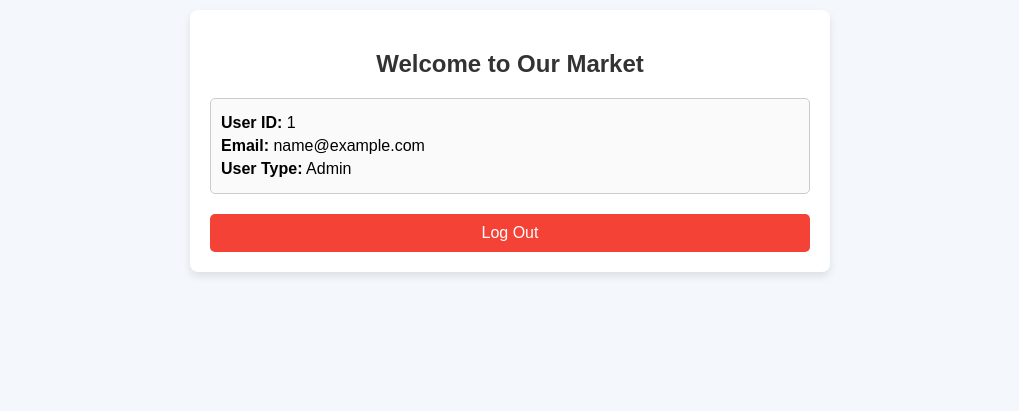
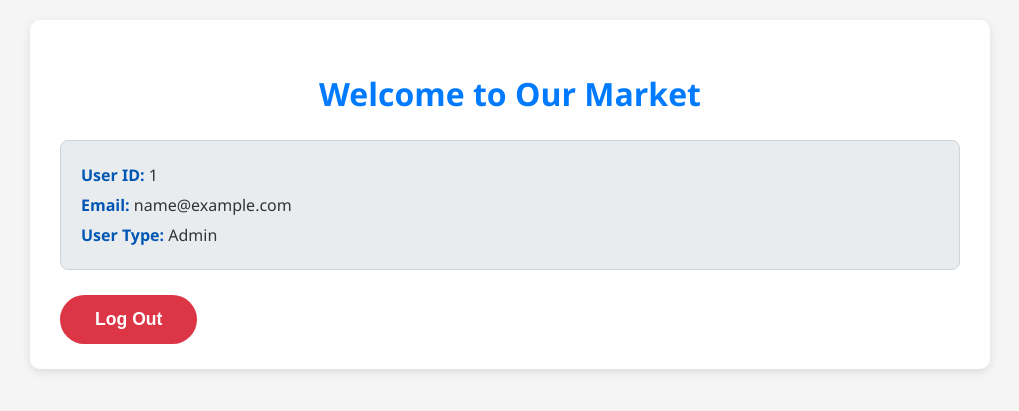
Before and after one commit to berkay-eren/ctis256-term-project, a PHP site: page /dashboard.php in a window 1280 px wide. Shown: the top 411 px of the page, without its empty margins (130-1149 px from the left). Run offline with PHP 8.4, Linux system fonts and the light colour scheme; the visitor is signed in with stand-in values (Sample User, id 1).

Commit message:
change dashboard

```diff
--- a/dashboard.php
+++ b/dashboard.php
@@ -37,241 +37,212 @@ if ($user_type === 'market') {
     <title>Dashboard</title>
     <style>
     body {
-            font-family: 'Arial', sans-serif;
-            background-color: #f4f7fc;
+        font-family: 'Segoe UI', Tahoma, Geneva, Verdana, sans-serif;
+        background-color: #f5f5f5;
         margin: 0;
-            padding: 0;
+        padding: 20px;
+        color: #333;
     }
+
     .container {
-            width: 100%;
-            max-width: 600px;
-            margin: 10px auto;
-            padding: 20px;
-            background-color: #fff;
-            border-radius: 8px;
-            box-shadow: 0 4px 8px rgba(0, 0, 0, 0.1);
+        max-width: 900px;
+        margin: 0 auto;
+        background-color: white;
+        padding: 25px 30px;
+        border-radius: 10px;
+        box-shadow: 0 3px 10px rgba(0,0,0,0.1);
     }
+
     h2 {
         text-align: center;
-            color: #333;
+        margin-bottom: 25px;
+        font-weight: 700;
+        color: #007bff;
+        font-size: 2rem;
     }
+
     .user-info {
-            margin: 20px 0;
-            padding: 10px;
-            border: 1px solid #ccc;
-            border-radius: 5px;
-            background-color: #fafafa;
+        background-color: #e9ecef;
+        padding: 15px 20px;
+        border-radius: 8px;
+        margin-bottom: 25px;
+        border: 1px solid #ced4da;
     }
+
     .user-info p {
-            margin: 5px 0;
-            font-size: 16px;
+        margin: 8px 0;
+        font-size: 1rem;
+        font-weight: 500;
     }
-        .logout-button {
-            display: block;
-            width: 100%;
-            padding: 10px;
-            background-color: #f44336;
-            color: white;
-            border: none;
-            border-radius: 5px;
+
+    .user-info strong {
+        color: #0056b3;
+    }
+
+    .product-list h2 {
+        font-size: 1.6rem;
+        margin-bottom: 20px;
+        color: #495057;
+    }
+
+    .no-products {
+        background-color: #fff3cd;
+        border: 1px solid #ffeeba;
+        padding: 30px 15px;
+        border-radius: 8px;
+        color: #856404;
+        font-weight: 600;
         text-align: center;
-            cursor: pointer;
-            font-size: 16px;
-            margin-top: 20px;
-        }
-        .logout-button:hover {
-            background-color: #e53935;
-        }
-        .market-actions {
-            display: flex;
-            gap: 50px;
-            justify-content: center;
-            margin: 20px 0;
-        }
-        .market-actions a {
-            display: inline-block;
-            padding: 8px 16px;
-            margin: 4px;
-            background-color: #4CAF50;
-            color: white;
-            border: none;
-            border-radius: 4px;
-            cursor: pointer;
-            text-decoration: none;
-            font-size: 14px;
-            transition: background-color 0.3s ease;
-        }
-        .market-actions a:hover {
-            background-color: #45a049;
-        }
-        .product-list {
-            margin-top: 30px;
+        font-size: 1.1rem;
     }
 
     .product-grid {
         display: grid;
-            grid-template-columns: repeat(auto-fill, minmax(250px, 1fr));
+        grid-template-columns: repeat(auto-fit, minmax(280px, 1fr));
         gap: 20px;
-            padding: 20px 0;
     }
 
     .product-card {
-            background: white;
-            border-radius: 8px;
-            box-shadow: 0 2px 4px rgba(0, 0, 0, 0.1);
-            overflow: hidden;
-            transition: transform 0.2s;
+        background-color: #f8f9fa;
+        border-radius: 10px;
+        border: 1px solid #dee2e6;
+        padding: 15px;
+        display: flex;
+        flex-direction: column;
+        transition: box-shadow 0.2s ease;
+        position: relative;
     }
 
     .product-card:hover {
-            transform: translateY(-5px);
+        box-shadow: 0 6px 12px rgba(0, 123, 255, 0.25);
     }
 
     .product-image {
         width: 100%;
-            height: 200px;
+        height: 180px;
         object-fit: cover;
+        border-radius: 6px;
+        margin-bottom: 15px;
+        background-color: #dee2e6;
     }
 
     .product-info {
-            padding: 15px;
+        flex-grow: 1;
     }
 
     .product-title {
-            font-size: 1.1em;
-            font-weight: bold;
-            margin-bottom: 10px;
-            color: #333;
+        font-weight: 600;
+        font-size: 1.2rem;
+        margin-bottom: 8px;
+        color: #212529;
     }
 
     .product-price {
-            display: flex;
-            align-items: center;
-            gap: 10px;
-            margin-bottom: 10px;
+        margin-bottom: 12px;
+        font-weight: 600;
+        font-size: 1rem;
+        color: #28a745;
     }
 
     .normal-price {
-            color: #666;
         text-decoration: line-through;
+        color: #6c757d;
+        margin-right: 10px;
     }
 
     .discounted-price {
-            color: #e53935;
-            font-weight: bold;
+        color: #dc3545;
+        font-weight: 700;
     }
 
-        .stock-info {
-            color: #666;
-            font-size: 0.9em;
-            margin-bottom: 10px;
-        }
-
+    .stock-info,
     .expiration-date {
-            color: #666;
-            font-size: 0.9em;
-            margin-bottom: 15px;
+        font-size: 0.9rem;
+        color: #6c757d;
+        margin-bottom: 6px;
     }
 
     .product-actions {
+        margin-top: 15px;
         display: flex;
         gap: 10px;
-            padding: 10px 15px;
-            background: #f8f9fa;
-            border-top: 1px solid #eee;
+        justify-content: space-between;
     }
 
     .product-actions a {
         flex: 1;
         text-align: center;
-            padding: 8px;
-            border-radius: 4px;
+        padding: 8px 0;
+        border-radius: 6px;
+        font-weight: 600;
+        font-size: 0.95rem;
         text-decoration: none;
-            font-size: 0.9em;
-            transition: background-color 0.2s;
+        color: white;
+        user-select: none;
+        transition: background-color 0.3s ease;
     }
 
     .edit-btn {
-            background-color: #2196F3;
-            color: white;
+        background-color: #007bff;
     }
 
     .edit-btn:hover {
-            background-color: #1976D2;
+        background-color: #0056b3;
     }
 
     .delete-btn {
-            background-color: #f44336;
-            color: white;
+        background-color: #dc3545;
     }
 
     .delete-btn:hover {
-            background-color: #d32f2f;
+        background-color: #a71d2a;
     }
 
-        .add-product-btn {
-            display: inline-block;
-            padding: 10px 20px;
-            background-color: #4CAF50;
-            color: white;
-            text-decoration: none;
-            border-radius: 4px;
-            margin-bottom: 20px;
+    .product-card.expired {
+        background-color: #fff3f3;
+        border-color: #dc3545;
     }
 
-        .add-product-btn:hover {
-            background-color: #45a049;
-        }
-
-        .no-products {
-            text-align: center;
-            padding: 40px;
-            color: #666;
-            background: white;
-            border-radius: 8px;
-            box-shadow: 0 2px 4px rgba(0, 0, 0, 0.1);
-        }
-
-        /* Add styles for expired products */
-        .product-card.expired {
-            position: relative;
-            opacity: 0.7;
+    .product-card.expired .product-image {
+        filter: grayscale(90%);
     }
 
     .product-card.expired::before {
-            content: "EXPIRED";
+        content: "SÜRESİ DOLDU";
         position: absolute;
         top: 10px;
         right: 10px;
-            background-color: #f44336;
+        background-color: #dc3545;
         color: white;
-            padding: 5px 10px;
-            border-radius: 4px;
+        font-weight: 700;
         font-size: 12px;
-            font-weight: bold;
-            z-index: 1;
+        padding: 3px 9px;
+        border-radius: 20px;
+        box-shadow: 0 0 6px #dc3545aa;
     }
 
-        .product-card.expired .product-image {
-            filter: grayscale(100%);
+    form.logout-form {
+        margin-top: 40px;
+        text-align: center;
     }
 
-        .product-card.expired .product-info {
-            background-color: #f8f8f8;
+    .logout-button {
+        background-color: #dc3545;
+        border: none;
+        color: white;
+        padding: 14px 35px;
+        font-size: 1.1rem;
+        font-weight: 700;
+        border-radius: 30px;
+        cursor: pointer;
+        user-select: none;
+        transition: background-color 0.3s ease;
     }
 
-        .product-card.expired .product-title {
-            color: #999;
+    .logout-button:hover {
+        background-color: #a71d2a;
     }
-
-        .product-card.expired .product-price {
-            color: #999;
-        }
-
-        .product-card.expired .stock-info,
-        .product-card.expired .expiration-date {
-            color: #999;
-        }
+</style>
     </style>
 </head>
 <body>
--- a/index.php
+++ b/index.php
@@ -38,7 +38,7 @@ session_start();
             margin-bottom: 20px;
         }
         a, button {
-            background-color: #4CAF50; /* Tam yeşil */
+            background-color: #4CAF50;
             color: white;
             border: none;
             padding: 12px;
@@ -54,7 +54,7 @@ session_start();
             box-sizing: border-box;
         }
         a:hover, button:hover {
-            background-color: #388e3c; /* Koyu yeşil hover */
+            background-color: #388e3c;
             text-decoration: none;
         }
         form {
--- a/registration_success.php
+++ b/registration_success.php
@@ -11,7 +11,7 @@ session_start();
     <style>
         body {
             font-family: Arial, sans-serif;
-            background-color: #e6f4ea; /* register ile aynı arka plan */
+            background-color: #e6f4ea;
             margin: 0;
             padding: 0;
             display: flex;
@@ -29,7 +29,7 @@ session_start();
             text-align: center;
         }
         h2 {
-            color: #28a745; /* yeşil başarılı mesaj rengi */
+            color: #28a745;
             margin-bottom: 20px;
         }
         p {
@@ -56,7 +56,7 @@ session_start();
 <body>
     <div class="container">
         <h2>🎉 Registration Successful</h2>
-        <p>You’re now registered. You can go to the home page.</p>
+        <p>You're now registered. You can go to the home page.</p>
         <form method="post" action="index.php">
             <button type="submit" class="btn">Go to Home</button>
         </form>
```
Lines whose indentation alone changed are shown as unchanged.
